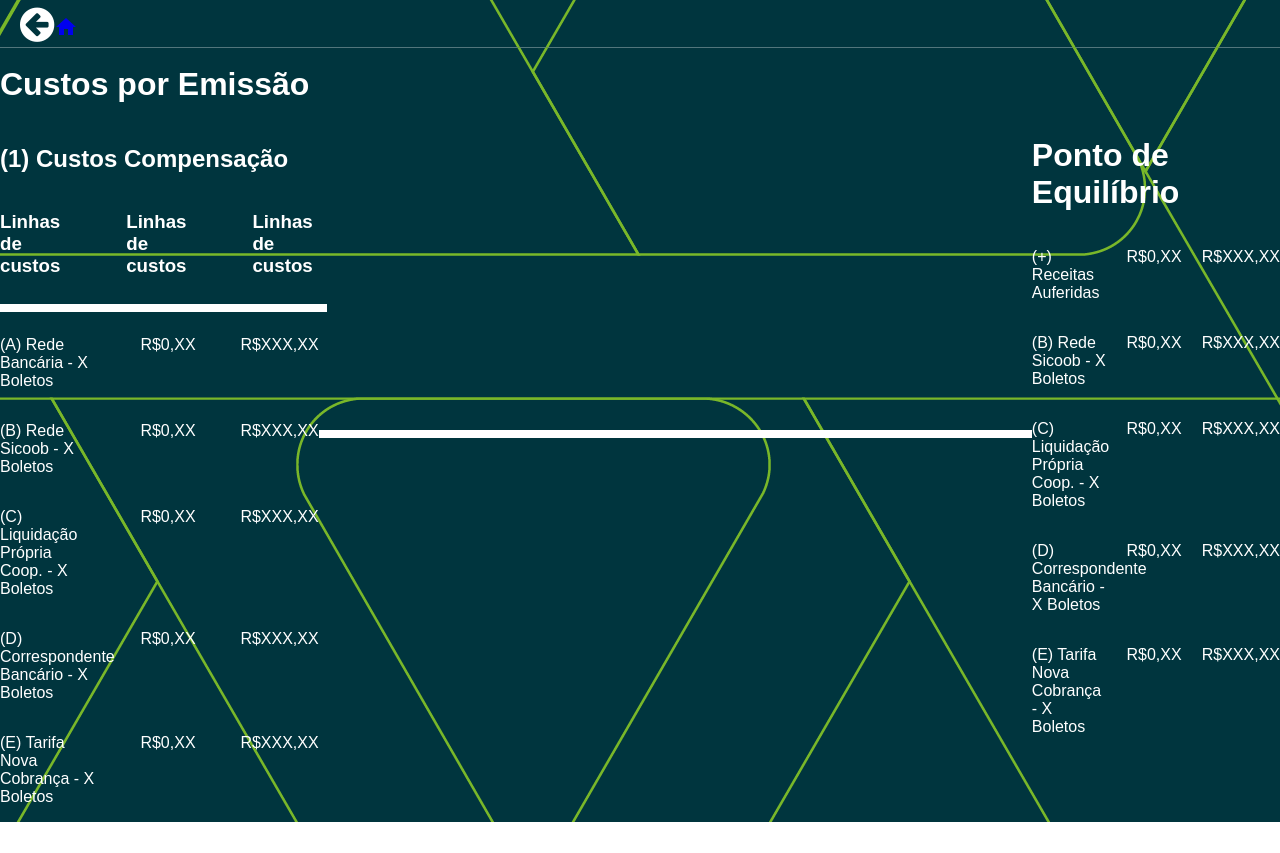
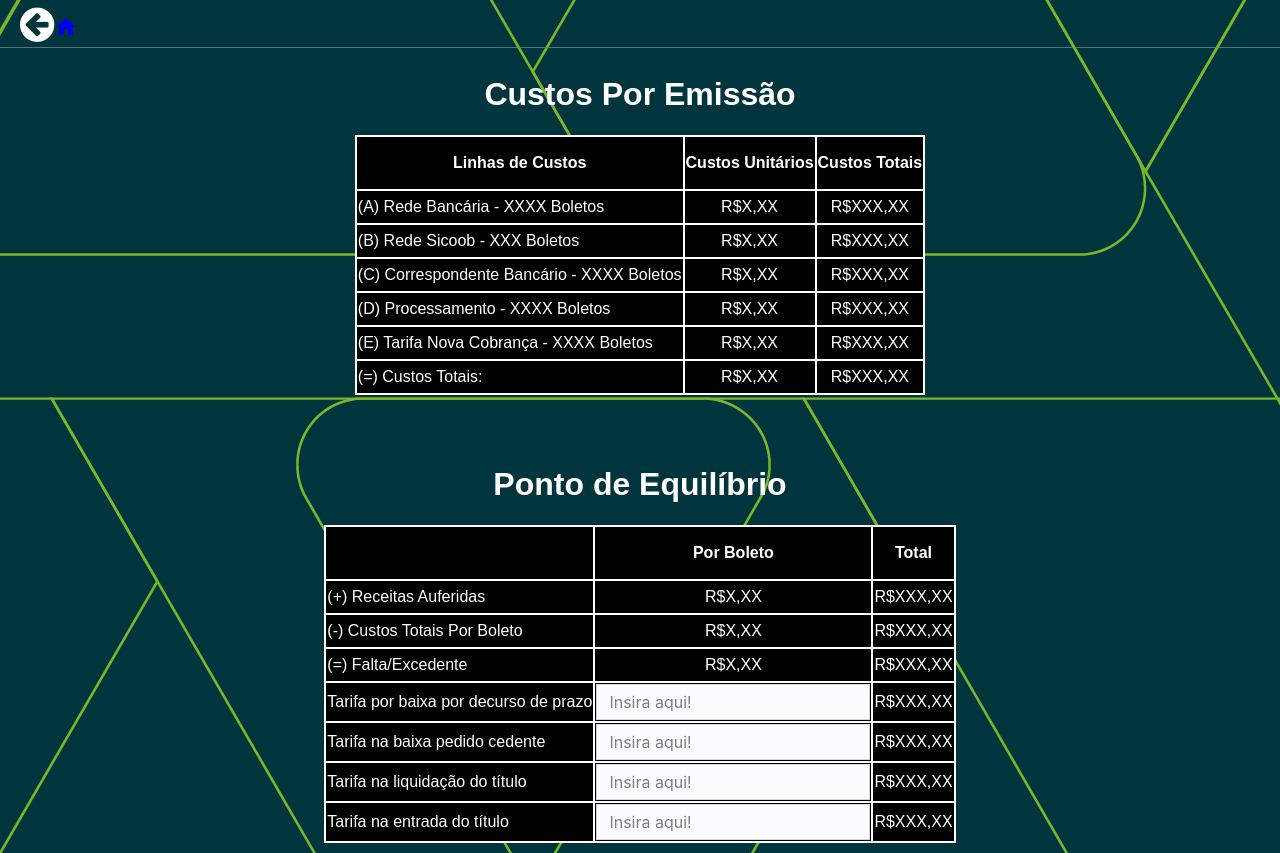
Before and after one commit to hugoFreit4s/simulador-produtos, a React (Create React App) app: page /resultado-boleto in a window 1280 px wide. Before the commit the page ends 822 px from the top, so only its background shows below. Built offline with nearby package versions, Linux system fonts and the light colour scheme.

Commit message:
Inseridas tabelas de custos por emissão e ponto de equilíbrio na tela de resultado de boletos

```diff
--- a/src/pages/ResultadoBoleto.js
+++ b/src/pages/ResultadoBoleto.js
@@ -1,8 +1,23 @@
 import { Link } from 'react-router-dom';
+import React from 'react';
 import './ResultadoBoletos.css';
 import HomeIcon from '@mui/icons-material/Home';
+import { Input } from "@mui/joy";
+import DisableNumberScroll from "../DisableNumberScroll";
 
 function ResultadoBoleto() {
+    DisableNumberScroll();
+    const [formData, setFormData] = React.useState({
+        saldoMedio: '',
+    });
+    const handleInputChange = (field, value) => {
+        localStorage.setItem(field, value);
+        setFormData((prevData) => ({
+            ...prevData,
+            [field]: value,
+        }));
+    };
+
     return (
         <div className="ResultadoBoletos">
             <Link id="navigation" to="/boletos">
@@ -12,71 +27,98 @@ function ResultadoBoleto() {
                 <HomeIcon />
             </Link>
             <main>
-                <div className="custos-por-emissao">
-                    <h1>Custos por Emissão</h1>
-                    <h2>(1) Custos Compensação</h2>
-                    <div className="cabecalho">
-                        <h3>Linhas de custos</h3>
-                        <h3>Linhas de custos</h3>
-                        <h3>Linhas de custos</h3>
-                    </div>
-                    <hr />
-
-                    <div className="info-custos">
-                        <p className="name">(A) Rede Bancária - X Boletos</p>
-                        <p>R$0,XX</p>
-                        <p>R$XXX,XX</p>
-                    </div>
-                    <div className="info-custos">
-                        <p className="name">(B) Rede Sicoob - X Boletos</p>
-                        <p>R$0,XX</p>
-                        <p>R$XXX,XX</p>
-                    </div>
-                    <div className="info-custos">
-                        <p className="name">(C) Liquidação Própria Coop. - X Boletos</p>
-                        <p>R$0,XX</p>
-                        <p>R$XXX,XX</p>
-                    </div>
-                    <div className="info-custos">
-                        <p className="name">(D) Correspondente Bancário - X Boletos</p>
-                        <p>R$0,XX</p>
-                        <p>R$XXX,XX</p>
-                    </div>
-                    <div className="info-custos">
-                        <p className="name">(E) Tarifa Nova Cobrança - X Boletos</p>
-                        <p>R$0,XX</p>
-                        <p>R$XXX,XX</p>
-                    </div>
+                <div className="info-table">
+                    <h1>Custos Por Emissão</h1>
+                    <table>
+                        <thead>
+                            <tr>
+                                <th>Linhas de Custos</th>
+                                <th>Custos Unitários</th>
+                                <th>Custos Totais</th>
+                            </tr>
+                        </thead>
+                        <tbody>
+                            <tr>
+                                <td className="table-first-column">(A) Rede Bancária - XXXX Boletos</td>
+                                <td>R$X,XX</td>
+                                <td>R$XXX,XX</td>
+                            </tr>
+                            <tr>
+                                <td className="table-first-column">(B) Rede Sicoob - XXX Boletos</td>
+                                <td>R$X,XX</td>
+                                <td>R$XXX,XX</td>
+                            </tr>
+                            <tr>
+                                <td className="table-first-column">(C) Correspondente Bancário - XXXX Boletos</td>
+                                <td>R$X,XX</td>
+                                <td>R$XXX,XX</td>
+                            </tr>
+                            <tr>
+                                <td className="table-first-column">(D) Processamento - XXXX Boletos</td>
+                                <td>R$X,XX</td>
+                                <td>R$XXX,XX</td>
+                            </tr>
+                            <tr>
+                                <td className="table-first-column">(E) Tarifa Nova Cobrança - XXXX Boletos</td>
+                                <td>R$X,XX</td>
+                                <td>R$XXX,XX</td>
+                            </tr>
+                            <tr>
+                                <td className="table-first-column">(=) Custos Totais:</td>
+                                <td>R$X,XX</td>
+                                <td>R$XXX,XX</td>
+                            </tr>
+                        </tbody>
+                    </table>
                 </div>
-                <hr />
-                <div className="ponto-de-equilibrio">
+                <div className="info-table">
                     <h1>Ponto de Equilíbrio</h1>
-
-                    <div className="info-custos">
-                        <p className="name">(+) Receitas Auferidas</p>
-                        <p>R$0,XX</p>
-                        <p>R$XXX,XX</p>
-                    </div>
-                    <div className="info-custos">
-                        <p className="name">(B) Rede Sicoob - X Boletos</p>
-                        <p>R$0,XX</p>
-                        <p>R$XXX,XX</p>
-                    </div>
-                    <div className="info-custos">
-                        <p className="name">(C) Liquidação Própria Coop. - X Boletos</p>
-                        <p>R$0,XX</p>
-                        <p>R$XXX,XX</p>
-                    </div>
-                    <div className="info-custos">
-                        <p className="name">(D) Correspondente Bancário - X Boletos</p>
-                        <p>R$0,XX</p>
-                        <p>R$XXX,XX</p>
-                    </div>
-                    <div className="info-custos">
-                        <p className="name">(E) Tarifa Nova Cobrança - X Boletos</p>
-                        <p>R$0,XX</p>
-                        <p>R$XXX,XX</p>
-                    </div>
+                    <table>
+                        <thead>
+                            <tr>
+                                <th></th>
+                                <th>Por Boleto</th>
+                                <th>Total</th>
+                            </tr>
+                        </thead>
+                        <tbody>
+                            <tr>
+                                <td className="table-first-column">(+) Receitas Auferidas</td>
+                                <td>R$X,XX</td>
+                                <td>R$XXX,XX</td>
+                            </tr>
+                            <tr>
+                                <td className="table-first-column">(-) Custos Totais Por Boleto</td>
+                                <td>R$X,XX</td>
+                                <td>R$XXX,XX</td>
+                            </tr>
+                            <tr>
+                                <td className="table-first-column">(=) Falta/Excedente</td>
+                                <td>R$X,XX</td>
+                                <td>R$XXX,XX</td>
+                            </tr>
+                            <tr>
+                                <td className="table-first-column">Tarifa por baixa por decurso de prazo</td>
+                                <td><Input sx={{'--Input-radius': 0, '--Input-focusedInset': 'var(--any, )',}} value={formData.saldoMedio} className="input" onChange={(e) => handleInputChange('saldoMedio', e.target.value)} placeholder={'Insira aqui!'} variant="outlined" type="number" /></td>
+                                <td>R$XXX,XX</td>
+                            </tr>
+                            <tr>
+                                <td className="table-first-column">Tarifa na baixa pedido cedente</td>
+                                <td><Input sx={{'--Input-radius': 0}} value={formData.saldoMedio} className="input" onChange={(e) => handleInputChange('saldoMedio', e.target.value)} placeholder={'Insira aqui!'} variant="outlined" type="number" /></td>
+                                <td>R$XXX,XX</td>
+                            </tr>
+                            <tr>
+                                <td className="table-first-column">Tarifa na liquidação do título</td>
+                                <td><Input sx={{'--Input-radius': 0}} value={formData.saldoMedio} className="input" onChange={(e) => handleInputChange('saldoMedio', e.target.value)} placeholder={'Insira aqui!'} variant="outlined" type="number" /></td>
+                                <td>R$XXX,XX</td>
+                            </tr>
+                            <tr>
+                                <td className="table-first-column">Tarifa na entrada do título</td>
+                                <td><Input sx={{'--Input-radius': 0}} value={formData.saldoMedio} className="input" onChange={(e) => handleInputChange('saldoMedio', e.target.value)} placeholder={'Insira aqui!'} variant="outlined" type="number" /></td>
+                                <td>R$XXX,XX</td>
+                            </tr>
+                        </tbody>
+                    </table>
                 </div>
             </main>
         </div>
--- a/src/pages/ResultadoBoletos.css
+++ b/src/pages/ResultadoBoletos.css
@@ -1,37 +1,51 @@
-@media (min-width: 601px) {
 body {
     margin: 0;
-    }
-
-    main {
-        display: flex;
-        align-items: center;
-        justify-content: center;
+    background: url("../../public/background.png");
     font-family: 'Quicksand', sans-serif;
     color: white;
 }
 
-    .custos-por-emissao {
+main {
+    margin: 10px;
     display: flex;
     flex-direction: column;
+    align-items: center;
+    gap: 50px;
 }
 
-    .cabecalho {
-        display: flex;
-        gap: 60px;
+table {
+    color: white;
+    background-color: black;
+    width: 100%;
+    border-collapse: collapse;
+    text-align: center;
 }
 
-    .info-custos {
-        display: flex;
-        justify-content: space-between;
+table,
+th,
+td {
+    border: 2px solid;
 }
 
-    .name {
-        max-width: 30%;
+th{
+    height: 50px;
 }
 
-    hr {
-        width: 100%;
-        border: 4px solid white;
+td{
+    height: 30px;
 }
+
+.table-first-column{
+    text-align: left;
 }
+
+.info-table{
+    display: flex;
+    flex-direction: column;
+    align-items: center;
+}
+
+@media (min-width: 601px) {
+}
+
+@media (max-width: 600px) {}
```
Lines whose indentation alone changed are shown as unchanged.
